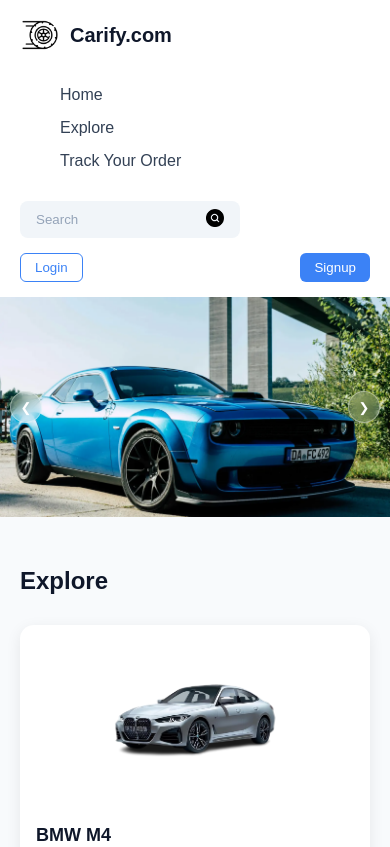
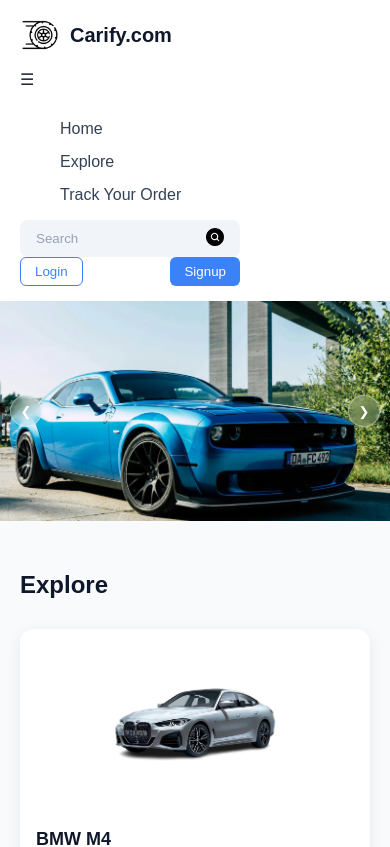
Before and after one commit to Piyush-devpy/Carify, a React (Vite) app: page / in a window 390 px wide. Shown: the top 847 px of the page. Built offline with nearby package versions, Linux system fonts and the light colour scheme.

Commit message:
Updated For Mobile & Tablet
Added a hamburger menu for mobile navigation.

```diff
--- a/src/components/Navbar.jsx
+++ b/src/components/Navbar.jsx
@@ -11,6 +11,7 @@
   const [showLogin, setShowLogin] = useState(false);
   const [showSignup, setShowSignup] = useState(false);
   const [showPassword, setShowPassword] = useState(false);
+  const [menuOpen, setMenuOpen] = useState(false); // ✅ NEW
 
   return (
     <>
@@ -21,18 +22,27 @@
           <span>Carify.com</span>
         </div>
 
+        {/* Hamburger */}
+        <div className="menu-icon" onClick={() => setMenuOpen(!menuOpen)}>
+          ☰
+        </div>
+
+        {/* NAV CONTENT */}
+        <div className={`nav-content ${menuOpen ? "active" : ""}`}>
           {/* Navigation Links */}
           <ul className="nav-links">
             <li>
-            <Link to="/">Home</Link>
+              <Link to="/" onClick={() => setMenuOpen(false)}>Home</Link>
             </li>
+
             <li>
               <Link
                 to="/"
                 onClick={() => {
+                  setMenuOpen(false);
                   setTimeout(() => {
                     document
-                    .getElementById("Explore")
+                      .getElementById("explore")
                       ?.scrollIntoView({ behavior: "smooth" });
                   }, 100);
                 }}
@@ -40,8 +50,11 @@
                 Explore
               </Link>
             </li>
+
             <li>
-            <Link to="/track">Track Your Order</Link>
+              <Link to="/track" onClick={() => setMenuOpen(false)}>
+                Track Your Order
+              </Link>
             </li>
           </ul>
 
@@ -63,6 +76,7 @@
                 <button onClick={() => setShowSignup(true)}>Signup</button>
               </>
             )}
+          </div>
         </div>
       </nav>
 
```
Lines whose indentation alone changed are shown as unchanged.
